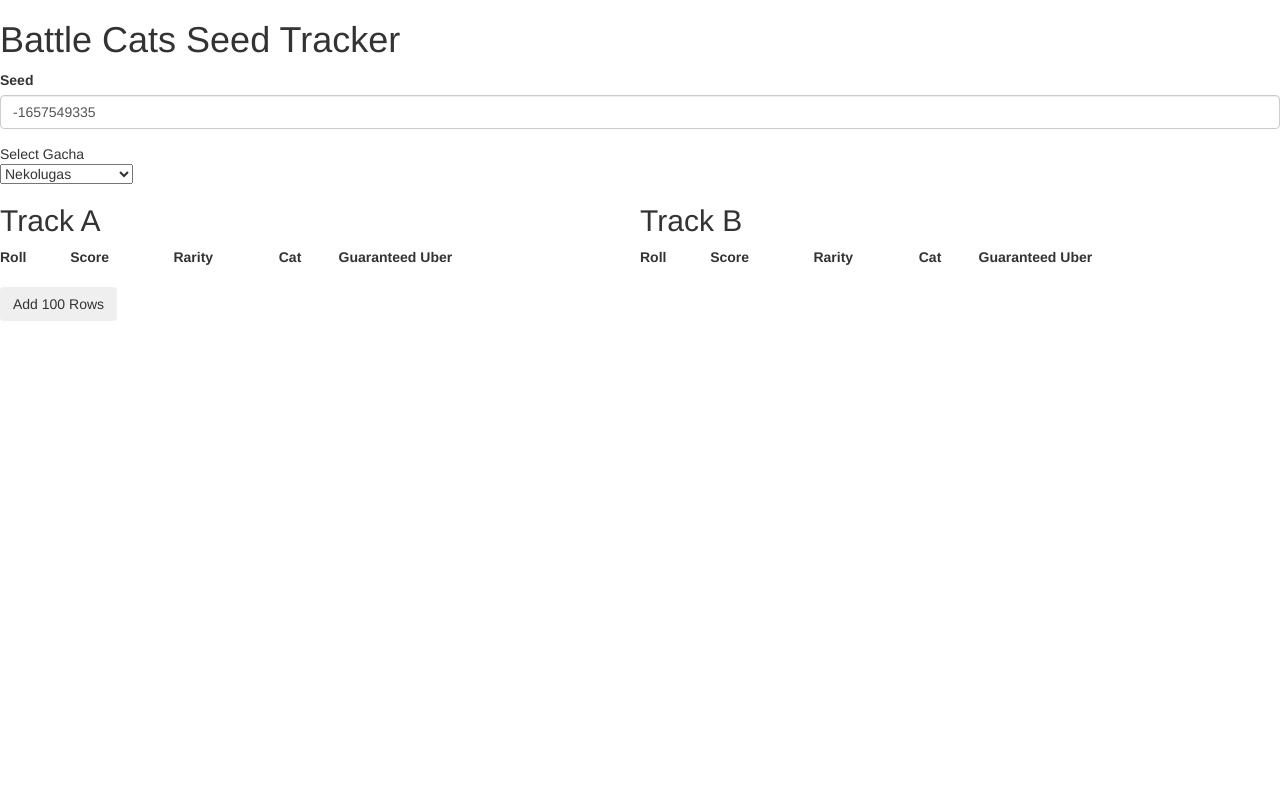
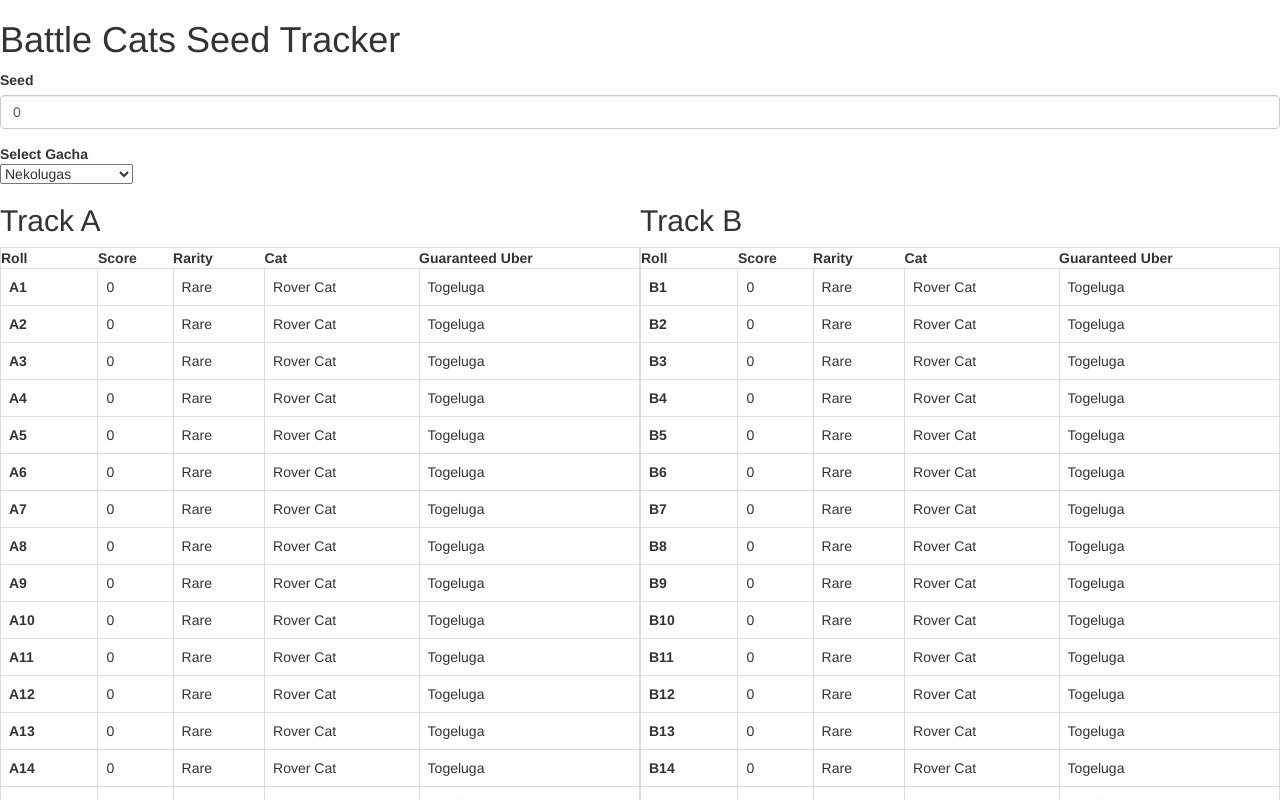
Before and after one commit to Battle-Cats/seed-tracker, an Angular app: page / in a window 1280 px wide. Shown: the top 800 px of the page. Built offline with nearby package versions, Linux system fonts and the light colour scheme.

Commit message:
adds ability to save selected gacha and seed

```diff
--- a/src/app/components/seed/seed.component.ts
+++ b/src/app/components/seed/seed.component.ts
@@ -7,11 +7,12 @@
   styleUrls: ['./seed.component.css']
 })
 export class SeedComponent implements OnInit {
-  public seed = -1657549335;
+  public seed = 0;
 
   constructor(private trackService: TrackService) { }
 
   ngOnInit() {
+    this.trackService.seed.subscribe(seed => this.seed = seed);
   }
 
   updateSeed() {
--- a/src/app/components/single-track/single-track.component.css
+++ b/src/app/components/single-track/single-track.component.css
@@ -1,8 +1,7 @@
 .superRare {
-    color: rgb(45, 158, 45);
+    background-color: #ffeeba;
 }
 
 .uberRare {
-    color: white;
-    background-color: darkgreen;
+    background-color: #c3e6cb;
 }
--- a/src/app/components/single-track/single-track.component.html
+++ b/src/app/components/single-track/single-track.component.html
@@ -1,18 +1,20 @@
 <div class="track">
     <h2>Track {{track.id}}</h2>
-    <table class="table">
-      <tr>
+    <table class="table table-bordered table-hover">
+      <thead>
         <th>Roll</th>
         <th>Score</th>
         <th>Rarity</th>
         <th>Cat</th>
         <th>Guaranteed Uber</th>
-      </tr>
-      <tr *ngFor="let roll of track.rolls; let i = index"
-          [ngClass]="rarityClass(roll.rolledCats[selectedGacha.name].cat.rarity)">
-        <td>{{roll.id}}</td>
+      </thead>
+      <tbody>
+        <tr *ngFor="let roll of track.rolls; let i = index">
+          <th scope="row">{{roll.id}}</th>
           <td>{{roll.score}}</td>
-        <td>{{roll.rolledCats[selectedGacha.name].cat.rarityString}}</td>
+          <td [ngClass]="rarityClass(roll.rolledCats[selectedGacha.name].cat.rarity)">
+            {{roll.rolledCats[selectedGacha.name].cat.rarityString}}
+          </td>
           <td>{{roll.rolledCats[selectedGacha.name].cat.name}}</td>
           <td>
             <div *ngIf="i+garUberOffset < track.rolls.length">
@@ -20,5 +22,6 @@
             </div>
           </td>
         </tr>
+      </tbody>
     </table>
 </div>
--- a/src/app/components/track/track.component.html
+++ b/src/app/components/track/track.component.html
@@ -1,6 +1,7 @@
 <div *ngIf="trackService.trackManager">
-  <div>Select Gacha</div>
-  <select [(ngModel)]="selectedGacha">
+  <div><b>Select Gacha</b></div>
+  <select [(ngModel)]="selectedGacha"
+           (ngModelChange)="onSelectedGachaChanged($event)">
     <option *ngFor="let gacha of trackService.trackManager.gachas" [ngValue]="gacha">{{gacha.name}}</option>
   </select>
 
--- a/src/app/components/track/track.component.ts
+++ b/src/app/components/track/track.component.ts
@@ -1,7 +1,6 @@
 import { Component, OnInit } from '@angular/core';
 import { TrackService } from '../../services/track.service';
 import { IGachaSet } from '../../interfaces/IGachaSet';
-import { Rarity } from '../../enums';
 
 @Component({
   selector: 'app-track',
@@ -11,13 +10,14 @@
 export class TrackComponent implements OnInit {
   public selectedGacha: IGachaSet = null;
   public garUberOffset = 10;
+  private selectedGachaKey = "battlecats.selectedGacha";
 
   constructor(public trackService: TrackService) { }
 
   ngOnInit() {
     this.trackService.catSetService.getSets().subscribe(sets => {
       if (this.selectedGacha === null)
-        this.selectedGacha = this.trackService.trackManager.gachas[0];
+        this.selectedGacha = this.fetchSelectedGacha();
     });
   }
 
@@ -26,4 +26,21 @@
     this.trackService.addRows(count);
     console.log(this.trackService.trackManager);
   }
+
+  onSelectedGachaChanged(selectedGacha: IGachaSet) {
+    this.saveSelectedGacha(selectedGacha);
+  }
+
+  private fetchSelectedGacha(): IGachaSet {
+    let gachaName = localStorage.getItem(this.selectedGachaKey);
+    let gachaIndex = this.trackService.trackManager.gachas.findIndex(s => s.name == gachaName);
+    if (gachaIndex < 0)
+      gachaIndex = 0;
+
+    return this.trackService.trackManager.gachas[gachaIndex];
+  }
+
+  private saveSelectedGacha(set: IGachaSet) {
+    localStorage.setItem(this.selectedGachaKey, set.name);
+  }
 }
--- a/src/app/models/TrackManager.ts
+++ b/src/app/models/TrackManager.ts
@@ -7,7 +7,6 @@
 export class TrackManager implements ITrackManager {
     trackA: ITrack;
     trackB: ITrack;
-    private lastSeed: number = 0;
 
     constructor(private seedGenerator: ISeedGenerator, public gachas: IGachaSet[]) {
         this.trackA = new Track("A", gachas);
--- a/src/app/services/track.service.ts
+++ b/src/app/services/track.service.ts
@@ -4,17 +4,26 @@
 import { SeedGenerator } from '../models/SeedGenerator';
 import { TrackManager } from '../models/TrackManager';
 import { CatSetService } from './cat-set.service';
+import { BehaviorSubject, Observable } from 'rxjs';
 
 @Injectable({
   providedIn: 'root'
 })
 export class TrackService {
+  private seedGenerator: ISeedGenerator;
+  private seedSubject: BehaviorSubject<number> = new BehaviorSubject<number>(0);
+  private seedKey = "battlecats.seed";
+  public seed: Observable<number> = this.seedSubject.asObservable();
   public trackManager: ITrackManager;
-  private seedGenerator: ISeedGenerator;
 
   constructor(public catSetService: CatSetService) {
-    this.seedGenerator = new SeedGenerator(0);
-    catSetService.getSets().subscribe(sets => this.trackManager = new TrackManager(this.seedGenerator, sets));
+    let seed = this.fetchSeed();
+    this.seedGenerator = new SeedGenerator(seed);
+    this.seedSubject.next(seed);
+    catSetService.getSets().subscribe(sets => {
+      this.trackManager = new TrackManager(this.seedGenerator, sets);
+      this.addRows();
+    });
   }
 
   addRows(count: number = 100) {
@@ -26,6 +35,12 @@
   updateSeed(seed: number) {
     if (this.trackManager === null)
       return;
+    localStorage.setItem(this.seedKey, String(seed));
     this.trackManager.updateSeed(seed);
+    this.seedSubject.next(seed);
+  }
+
+  private fetchSeed(): number {
+    return +localStorage.getItem(this.seedKey);
   }
 }
--- a/src/assets/cat_sets.json
+++ b/src/assets/cat_sets.json
@@ -227,7 +227,7 @@
     {
         "name": "EVA Collab",
         "uberRarePercent": 5,
-        "superAndUberRarePercent": 35,
+        "superAndUberRarePercent": 30,
         "catIds":
         [
             416, 415, 414, 413, 412, 411, 411, 410, 410, 409,
```
Lines whose indentation alone changed are shown as unchanged.
